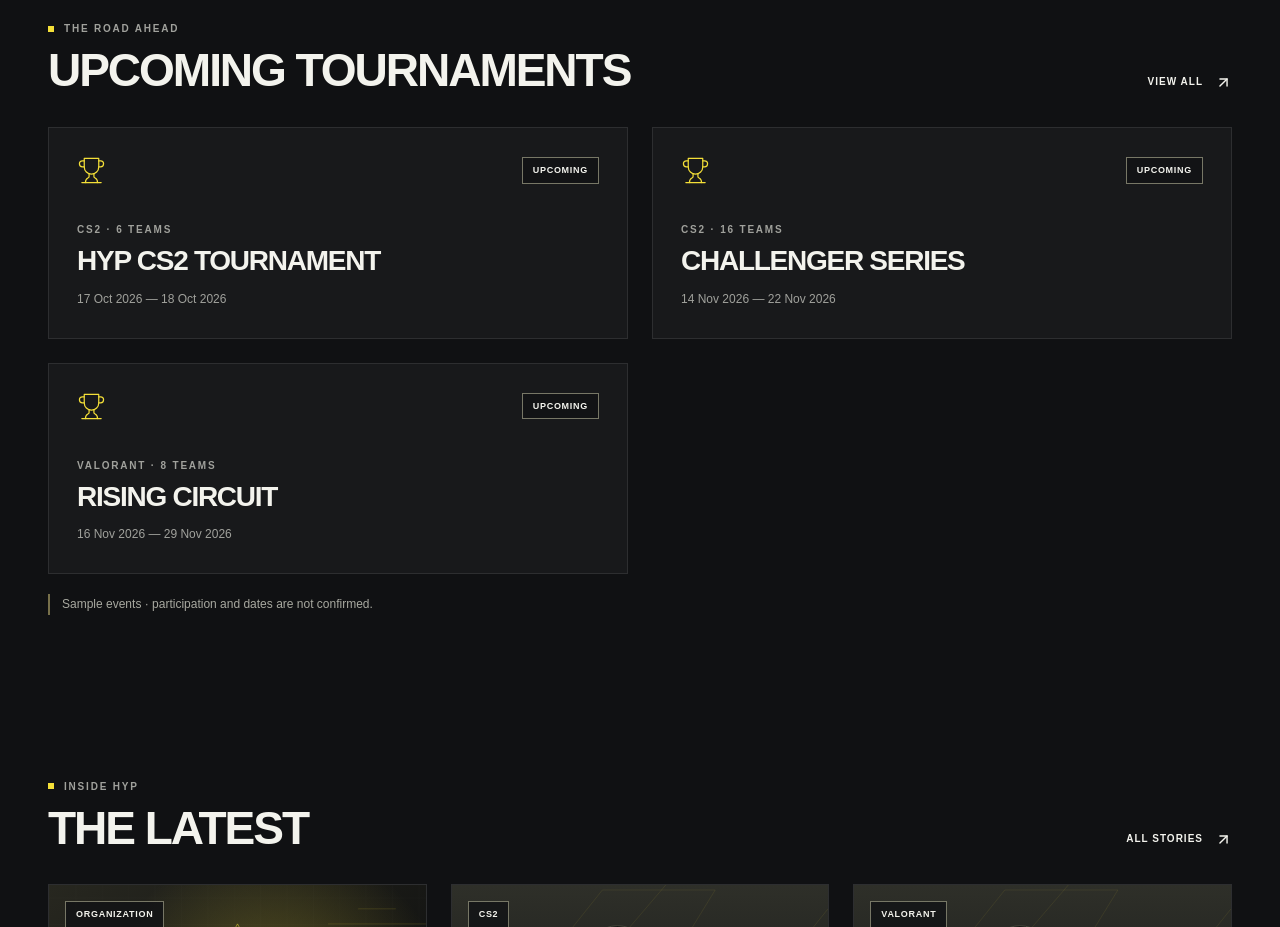
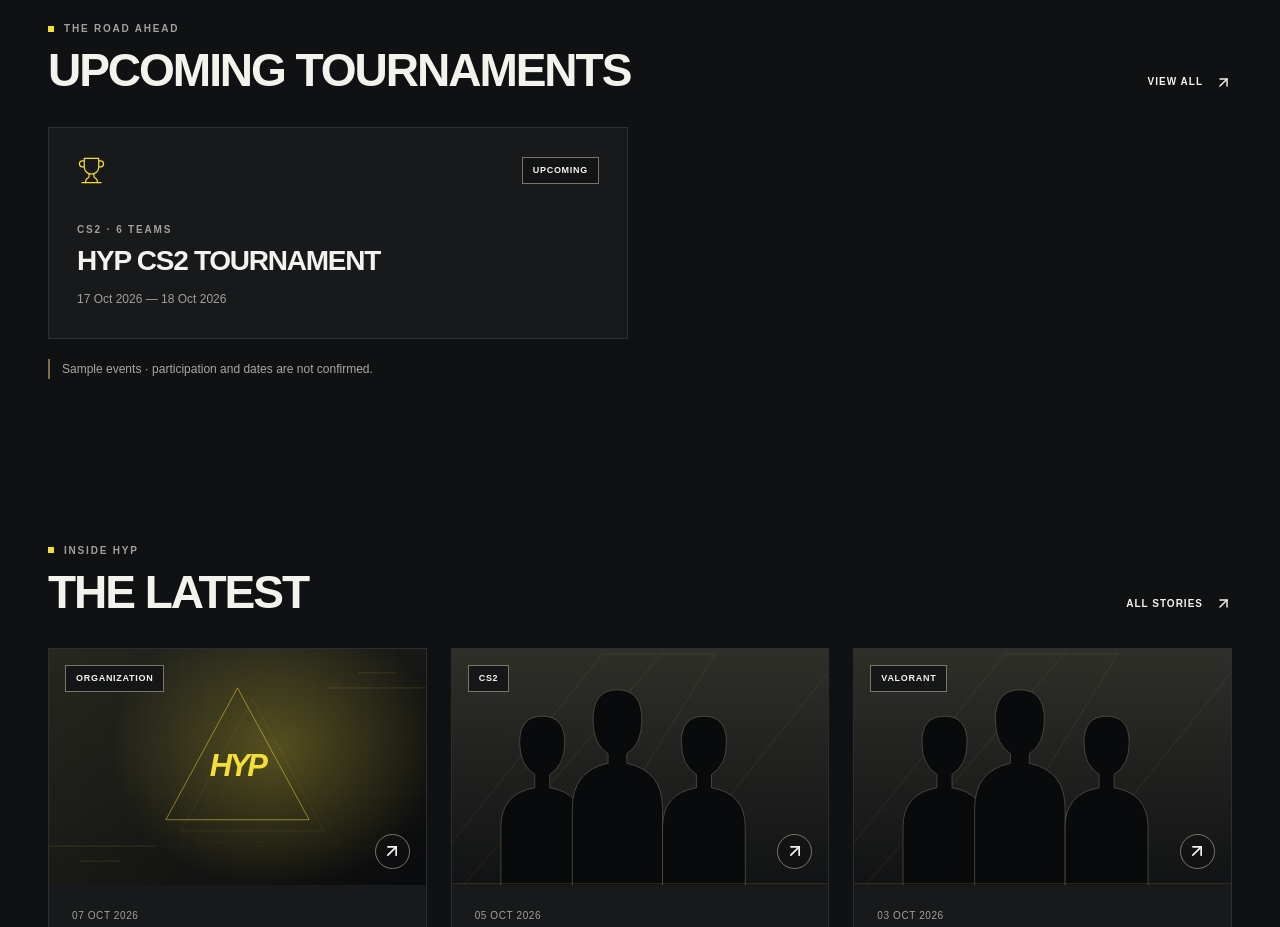
Before and after one commit to dnzlkn10/HYP-Esports-Website, a Next.js app: page / in a window 1280 px wide. Shown: the part 2160-3087 px from the top of the page. Built offline with nearby package versions, Linux system fonts and the light colour scheme.

Commit message:
chore: remove placeholder Challenger and Rising tournaments

```diff
--- a/data/tournaments.ts
+++ b/data/tournaments.ts
@@ -12,30 +12,8 @@
     description:
       "HYP Esports' upcoming 5v5 Counter-Strike 2 tournament. The event begins Saturday, 17 October 2026. Participating teams, bracket and match schedule will be announced before the tournament.",
   },
-  {
-    slug: "challenger-series",
-    name: "CHALLENGER SERIES",
-    game: "CS2",
-    start: "2026-11-14",
-    end: "2026-11-22",
-    status: "Upcoming",
-    participants: 16,
-    organizer: "Sample organizer",
-    description:
-      "A sample multi-stage competition showing how future events will appear. HYP participation and dates are not confirmed.",
-  },
-  {
-    slug: "rising-circuit",
-    name: "RISING CIRCUIT",
-    game: "VALORANT",
-    start: "2026-11-16",
-    end: "2026-11-29",
-    status: "Upcoming",
-    participants: 8,
-    organizer: "Sample organizer",
-    description:
-      "An illustrative VALORANT circuit with group stages and playoffs. Replace this entry with a verified event before launch.",
-  },
+
+
   {
     slug: "open-qualifier",
     name: "OPEN QUALIFIER",
```
